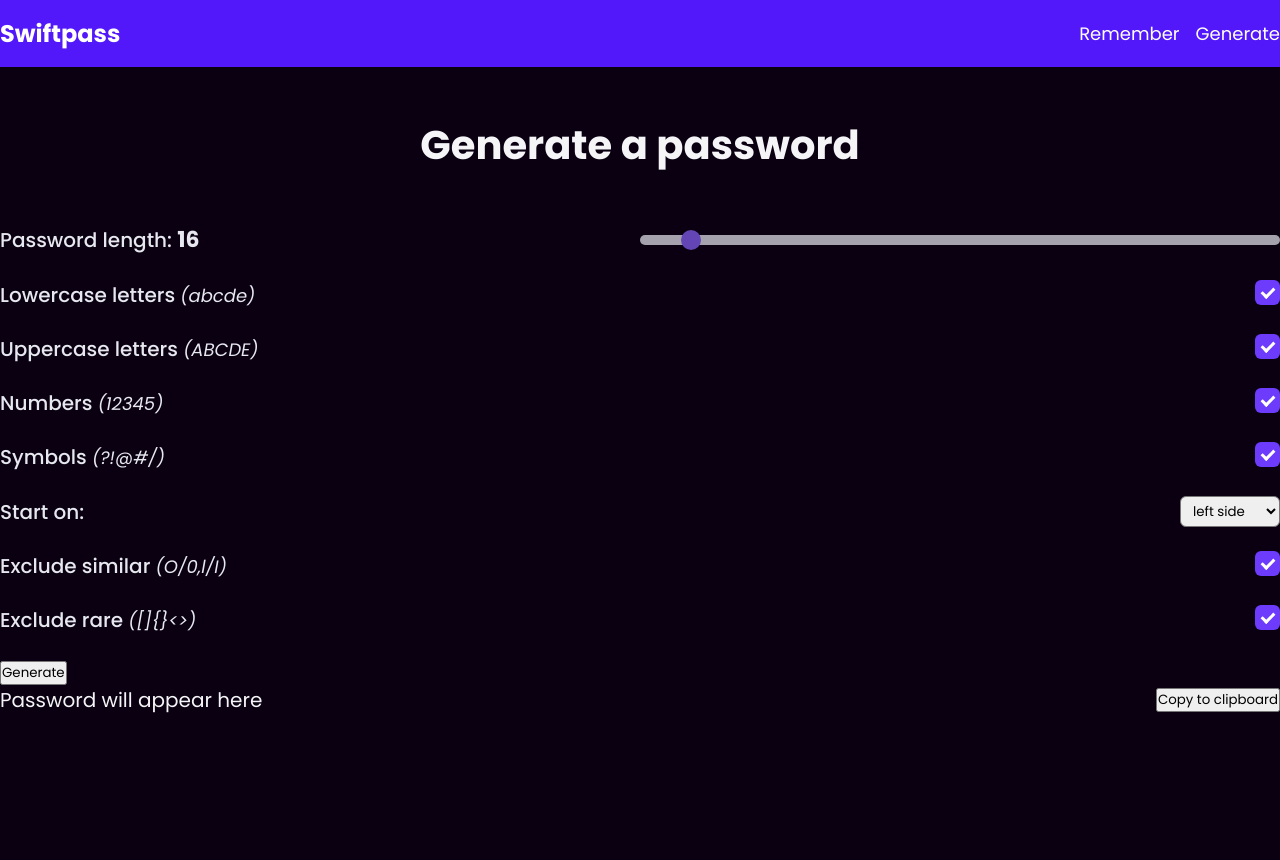
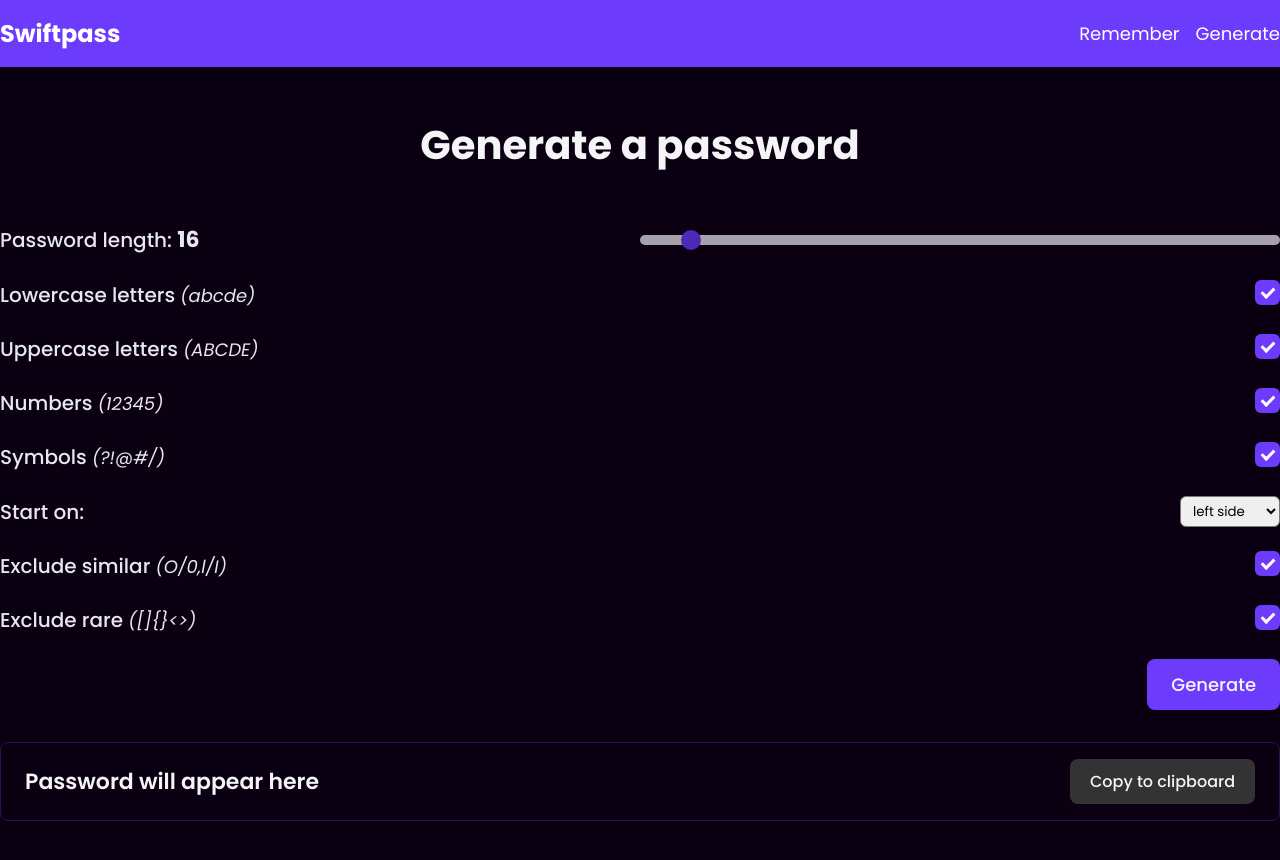
Before and after one commit to hynekfisera/swiftpass, a Next.js app: page /generate in a window 1280 px wide. Shown: the top 860 px of the page. Before the commit the page ends 800 px from the top, so only its background shows below. Built offline with nearby package versions, Linux system fonts and the light colour scheme.

Commit message:
Generate page styles & api bug fixed

```diff
--- a/pages/api/new.js
+++ b/pages/api/new.js
@@ -1,12 +1,12 @@
 export default function handler(req, res) {
   const length = req.query.length ?? 16;
-  const lowercase = req.query.lowercase ?? true;
-  const uppercase = req.query.uppercase ?? true;
-  const numbers = req.query.numbers ?? true;
-  const symbols = req.query.symbols ?? true;
+  const lowercase = (req.query.lowercase ?? "true") === "true";
+  const uppercase = (req.query.uppercase ?? "true") === "true";
+  const numbers = (req.query.numbers ?? "true") === "true";
+  const symbols = (req.query.symbols ?? "true") === "true";
   const start = req.query.start ?? "left";
-  const excludesimilar = req.query.excludesimilar ?? true;
-  const excluderare = req.query.excluderare ?? true;
+  const excludesimilar = (req.query.excludesimilar ?? "true") === "true";
+  const excluderare = (req.query.excluderare ?? "true") === "true";
   const multiply = req.query.multiply ?? 2;
   const multiplynumberssymbols = req.query.multiplynumbers ?? 3;
 
@@ -14,13 +14,13 @@ export default function handler(req, res) {
   const leftUppercase = "QWERT".repeat(multiply) + "ASDFG".repeat(multiply) + "YXCVB";
   const leftNumbers = "12345".repeat(multiplynumberssymbols);
   const leftSymbols = "#@".repeat(multiplynumberssymbols) + (!excluderare ? "[]" : "");
-  const left = (lowercase == "true" ? leftLowercase : "") + (Boolean(uppercase) && leftUppercase) + (numbers == "true" ? leftNumbers : "") + (symbols == "true" ? leftSymbols : "");
+  const left = (lowercase ? leftLowercase : "") + (uppercase && leftUppercase) + (numbers ? leftNumbers : "") + (symbols ? leftSymbols : "");
 
   const rightLowercase = "zuiop".repeat(multiply) + ("hjk" + (!excludesimilar ? "l" : "")).repeat(multiply) + "nm";
   const rightUppercase = ("ZUP" + (!excludesimilar ? "IO" : "")).repeat(multiply) + "HJKL".repeat(multiply) + "NM";
   const rightNumbers = ("789" + (!excludesimilar ? "0" : "")).repeat(multiplynumberssymbols);
-  const rightSymbols = "!?.,".repeat(multiplynumberssymbols) + (!excluderare ? "(){}<>:" : "");
-  const right = (lowercase == "true" ? rightLowercase : "") + (Boolean(uppercase) && rightUppercase) + (numbers == "true" ? rightNumbers : "") + (symbols == "true" ? rightSymbols : "");
+  const rightSymbols = "!?".repeat(multiplynumberssymbols) + (!excluderare ? ".,(){}<>:" : "");
+  const right = (lowercase ? rightLowercase : "") + (uppercase && rightUppercase) + (numbers ? rightNumbers : "") + (symbols ? rightSymbols : "");
 
   let password = "";
   for (let i = 1; i <= length; i++) {
--- a/pages/generate.js
+++ b/pages/generate.js
@@ -112,13 +112,15 @@ export default function Generate() {
                 <span className="checkmark"></span>
               </label>
             </div>
-            <button disabled={form.lowercase || form.uppercase || form.numbers || form.symbols ? "" : "disabled"} onClick={sendForm}>
+            <button disabled={form.lowercase || form.uppercase || form.numbers || form.symbols ? "" : "disabled"} onClick={sendForm} className="btn btn-l btn-primary">
               Generate
             </button>
           </div>
           <div className="password">
             <span>{password}</span>
-            <button onClick={() => navigator.clipboard.writeText(password)}>Copy to clipboard</button>
+            <button onClick={() => navigator.clipboard.writeText(password)} className="btn btn-s btn-secondary">
+              Copy to clipboard
+            </button>
           </div>
         </div>
       </main>
--- a/styles/_Header.scss
+++ b/styles/_Header.scss
@@ -15,6 +15,10 @@ header {
 
     ul {
       list-style: none;
+      display: flex;
+      align-items: center;
+      justify-content: flex-end;
+      flex-wrap: wrap;
 
       li {
         display: inline-block;
@@ -22,6 +26,7 @@ header {
         font-size: 18px;
         font-weight: 400;
         transition: all 0.2s ease;
+        text-align: right;
 
         &:hover {
           text-decoration: underline;
--- a/styles/_generate.scss
+++ b/styles/_generate.scss
@@ -47,7 +47,7 @@ main.generate {
         width: 20px;
         height: 20px;
         border-radius: 50%;
-        background: lighten($primary, 15);
+        background: $primary;
         cursor: pointer;
       }
 
@@ -55,7 +55,7 @@ main.generate {
         width: 20px;
         height: 20px;
         border-radius: 50%;
-        background: lighten($primary, 15);
+        background: $primary;
         cursor: pointer;
       }
     }
@@ -91,16 +91,17 @@ main.generate {
         right: 0;
         height: 25px;
         width: 25px;
-        background-color: #eee;
+        background-color: #a4a1ac;
         border-radius: 6px;
+        transition: all 0.2s ease;
       }
 
       .checkbox-container:hover input ~ .checkmark {
-        background-color: #ddd;
+        background-color: #bbb;
       }
 
       .checkbox-container input:checked ~ .checkmark {
-        background: lighten($primary, 7);
+        background: $primary;
       }
 
       .checkmark:after {
@@ -140,16 +141,28 @@ main.generate {
         }
       }
     }
+
+    button {
+      display: block;
+      margin-left: auto;
+    }
   }
 
   .password {
+    margin-top: 2rem;
     display: flex;
     align-items: center;
     justify-content: space-between;
+    flex-wrap: wrap;
+    border: 1px solid fade-out($primary, 0.7);
+    border-radius: 8px;
+    padding: 1rem 1.5rem;
 
     span {
       color: $text-primary;
-      font-size: 20px;
+      font-size: 22px;
+      font-weight: 600;
+      word-break: break-all;
     }
   }
 }
--- a/styles/styles.scss
+++ b/styles/styles.scss
@@ -1,4 +1,4 @@
-$primary: #5218fa;
+$primary: #6c3bfb;
 $background: #0a0011;
 $text-primary: #f5f5f7;
 $text-secondary: #e7e7ef;
@@ -31,6 +31,43 @@ main {
   }
 }
 
+.btn {
+  font-weight: 500;
+  border-radius: 0.5rem;
+  border: none;
+  outline: none;
+  transition: all 0.2s ease;
+  cursor: pointer;
+}
+
+.btn-s {
+  padding: 10px 20px;
+  font-size: 16px;
+}
+
+.btn-l {
+  padding: 12px 24px;
+  font-size: 18px;
+}
+
+.btn-primary {
+  background: $primary;
+  color: $text-primary;
+
+  &:hover {
+    background: darken($primary, 10);
+  }
+}
+
+.btn-secondary {
+  background: #333;
+  color: $text-primary;
+
+  &:hover {
+    background: darken(#333, 5);
+  }
+}
+
 @import "./Header";
 
 @import "./generate";
```
